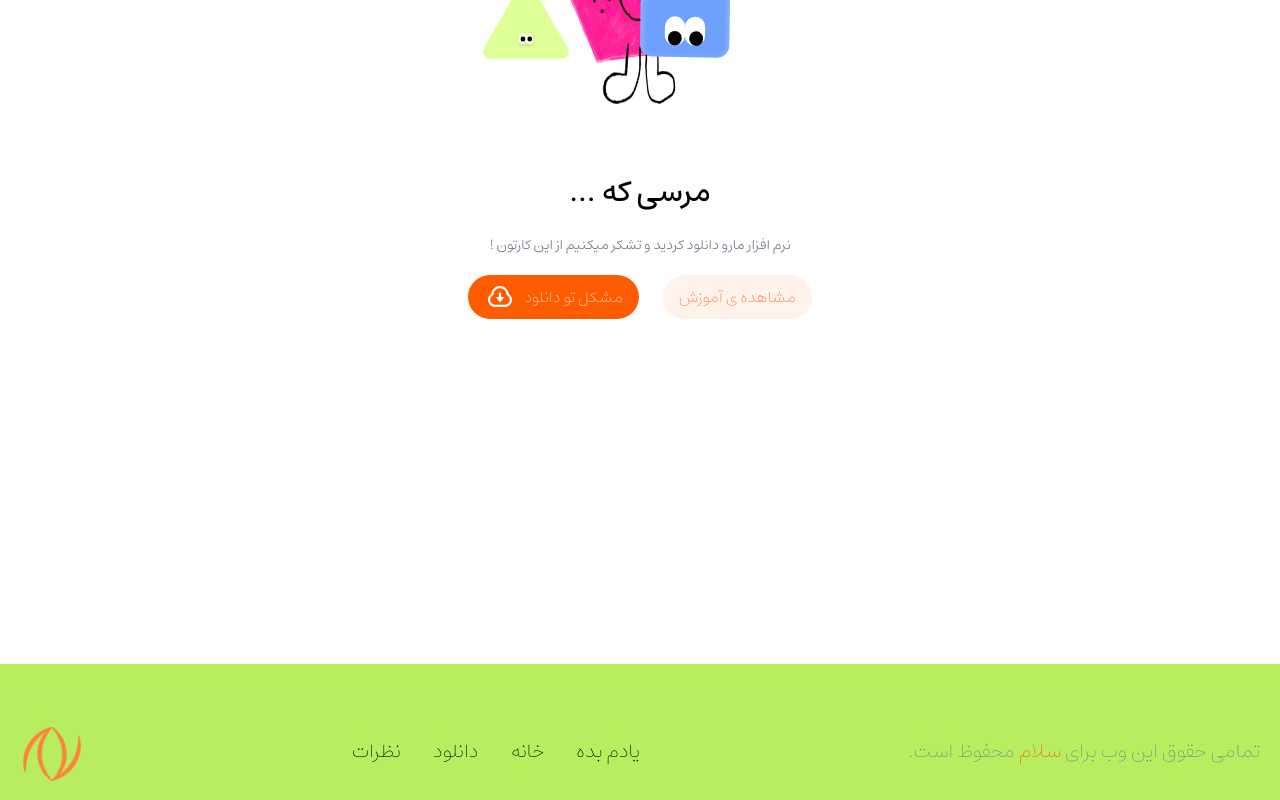
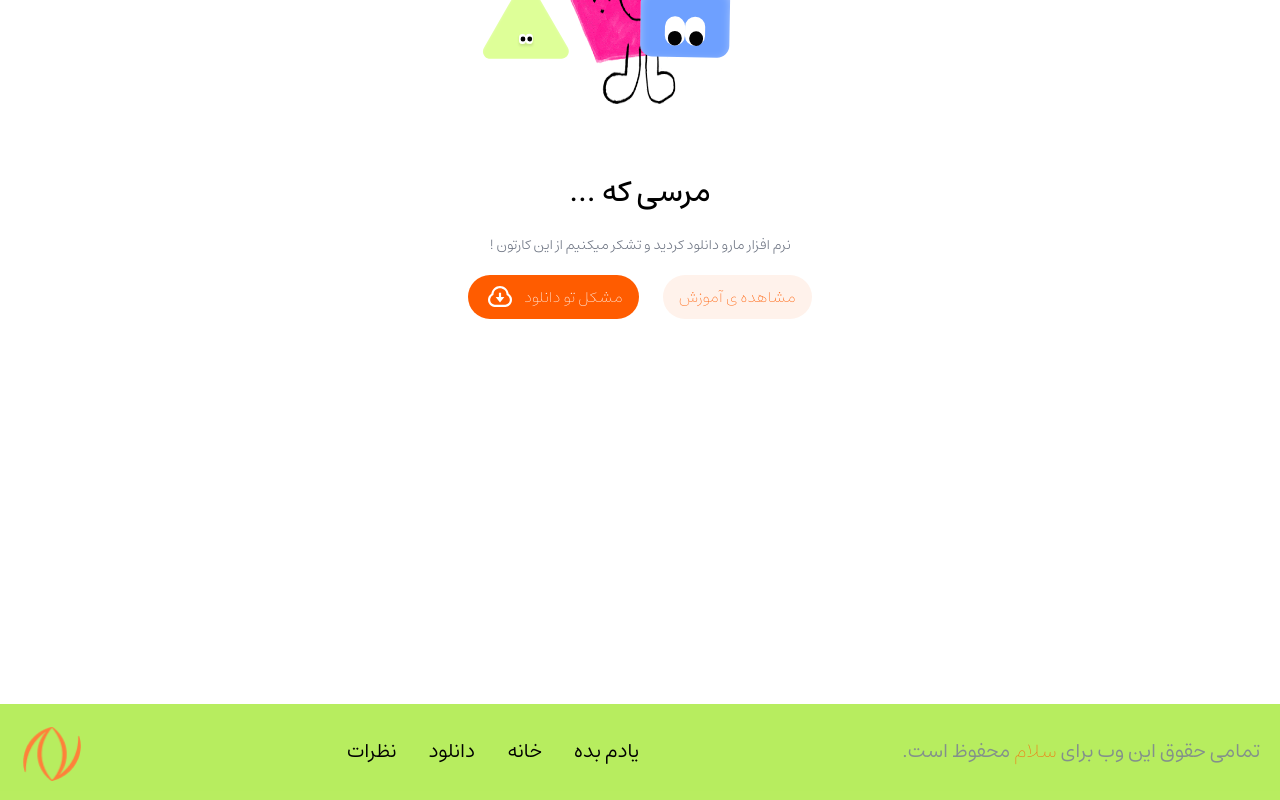
Before and after one commit to SalamLang/Salam-Website, a Next.js app: page /Download in a window 1280 px wide. Shown: the part 480-1280 px from the top of the page. Built offline with nearby package versions, Linux system fonts and the light colour scheme.

Commit message:
fix : change size footer in desktop and change wight font texts

```diff
--- a/src/components/atoms/TextFooter.jsx
+++ b/src/components/atoms/TextFooter.jsx
@@ -1,9 +1,12 @@
-import React from 'react'
+import React from "react";
 
 function TextFooter() {
   return (
-    <p className="text-description text-xl text-center">تمامی حقوق این وب برای <span className="text-text-orange">سلام</span> محفوظ است.</p>
-  )
+    <p className="text-description font-Estedad-Regular opacity-85 text-xl text-center">
+      تمامی حقوق این وب برای <span className="text-text-orange">سلام</span>{" "}
+      محفوظ است.
+    </p>
+  );
 }
 
-export default TextFooter
+export default TextFooter;
--- a/src/components/molecules/MenuListFooter.jsx
+++ b/src/components/molecules/MenuListFooter.jsx
@@ -1,23 +1,41 @@
-import Link from 'next/link'
-import React from 'react'
+import { getRoute } from "@/utils/constants/getRoutes";
+import Link from "next/link";
+import React from "react";
 
 function MenuListFooter() {
   return (
     <ul className="hidden lg:flex items-center justify-center gap-8">
       <li>
-            <Link href="/" className="text-title text-xl">یادم بده</Link>
+        <Link
+          href={getRoute("education")}
+          className="text-title text-xl font-Estedad-Regular"
+        >
+          یادم بده
+        </Link>
       </li>
       <li>
-            <Link href="/" className="text-title text-xl">خانه</Link>
+        <Link
+          href={getRoute("home")}
+          className="text-title text-xl font-Estedad-Regular"
+        >
+          خانه
+        </Link>
       </li>
       <li>
-            <Link href="/" className="text-title text-xl">دانلود</Link>
+        <Link
+          href={getRoute("donwload")}
+          className="text-title text-xl font-Estedad-Regular"
+        >
+          دانلود
+        </Link>
       </li>
       <li>
-            <Link href="/" className="text-title text-xl">نظرات</Link>
+        <Link href="#" className="text-title text-xl font-Estedad-Regular">
+          نظرات
+        </Link>
       </li>
     </ul>
-  )
+  );
 }
 
-export default MenuListFooter
+export default MenuListFooter;
--- a/src/components/templates/Footer.jsx
+++ b/src/components/templates/Footer.jsx
@@ -1,13 +1,13 @@
-import React from 'react'
-import TextFooter from '../atoms/TextFooter'
-import Button from '../atoms/Button'
-import Logo from '../atoms/Logo'
-import MenuListFooter from '../molecules/MenuListFooter'
+import React from "react";
+import TextFooter from "../atoms/TextFooter";
+import Button from "../atoms/Button";
+import Logo from "../atoms/Logo";
+import MenuListFooter from "../molecules/MenuListFooter";
 
 function Footer() {
   return (
     <div className={"bg-bg-button-green"}>
-        <div className="p-5 2xl:p-9 flex items-center justify-center flex-col lg:flex-row-reverse lg:justify-between gap-y-6 mt-10 container m-auto">
+      <div className="p-5 2xl:p-6 flex items-center justify-center flex-col lg:flex-row-reverse lg:justify-between gap-y-6 container m-auto">
         <div className="w-full lg:w-fit flex items-center justify-between">
           <Logo />
           <div className="lg:hidden">
@@ -26,7 +26,7 @@ function Footer() {
         </div>
       </div>
     </div>
-  )
+  );
 }
 
-export default Footer
+export default Footer;
```
Lines whose indentation alone changed are shown as unchanged.
